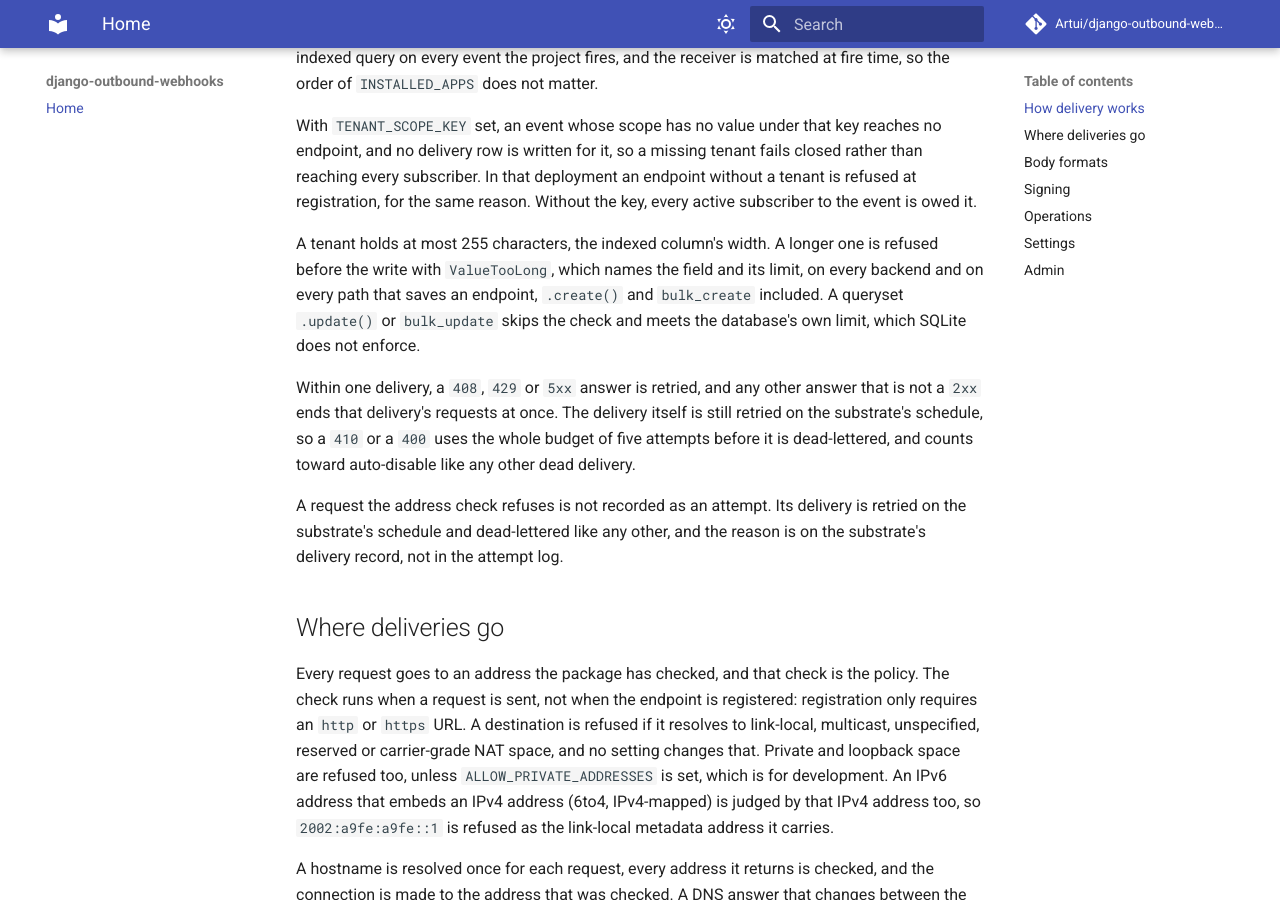
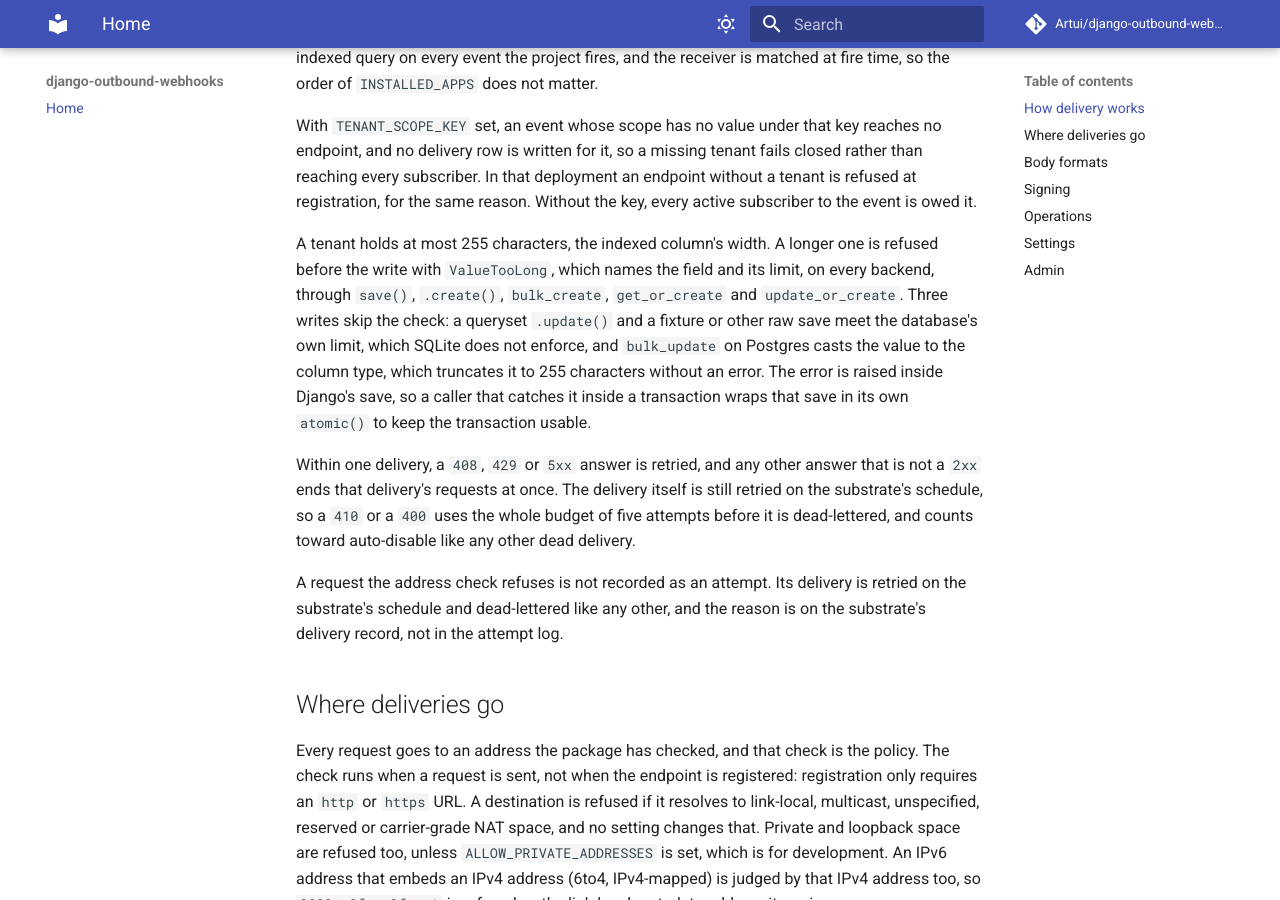
Before and after one commit to Artui/django-outbound-webhooks, an MkDocs documentation site: the page built from docs/index.md, in a window 1280 px wide and 900 px high, scrolled down 446 px. Built offline with MkDocs 1.6.1 and Material for MkDocs 9.7.7, drawn with Linux system fonts in a browser that asks for light colours; comment, search, counter and statistics services are not loaded.

Commit message:
Name the writes the tenant check skips, and pin each with a test
A raw save and update() meet the database's limit, bulk_update on Postgres
truncates through its cast, update_or_create now always writes the tenant,
and a caught ValueTooLong needs its own atomic() to keep the transaction.

Co-Authored-By: Claude Opus 5.5 <noreply@anthropic.com>

```diff
--- a/docs/index.md
+++ b/docs/index.md
@@ -25,9 +25,13 @@ Without the key, every active subscriber to the event is owed it.
 
 A tenant holds at most 255 characters, the indexed column's width. A longer one
 is refused before the write with `ValueTooLong`, which names the field and its
-limit, on every backend and on every path that saves an endpoint, `.create()`
-and `bulk_create` included. A queryset `.update()` or `bulk_update` skips the
-check and meets the database's own limit, which SQLite does not enforce.
+limit, on every backend, through `save()`, `.create()`, `bulk_create`,
+`get_or_create` and `update_or_create`. Three writes skip the check: a queryset
+`.update()` and a fixture or other raw save meet the database's own limit, which
+SQLite does not enforce, and `bulk_update` on Postgres casts the value to the
+column type, which truncates it to 255 characters without an error. The error is
+raised inside Django's save, so a caller that catches it inside a transaction
+wraps that save in its own `atomic()` to keep the transaction usable.
 
 Within one delivery, a `408`, `429` or `5xx` answer is retried, and any other
 answer that is not a `2xx` ends that delivery's requests at once. The delivery
```
Also changed, not shown: CHANGELOG.md (+1 -1 lines), README.md (+7 -3 lines), 1 other file.
